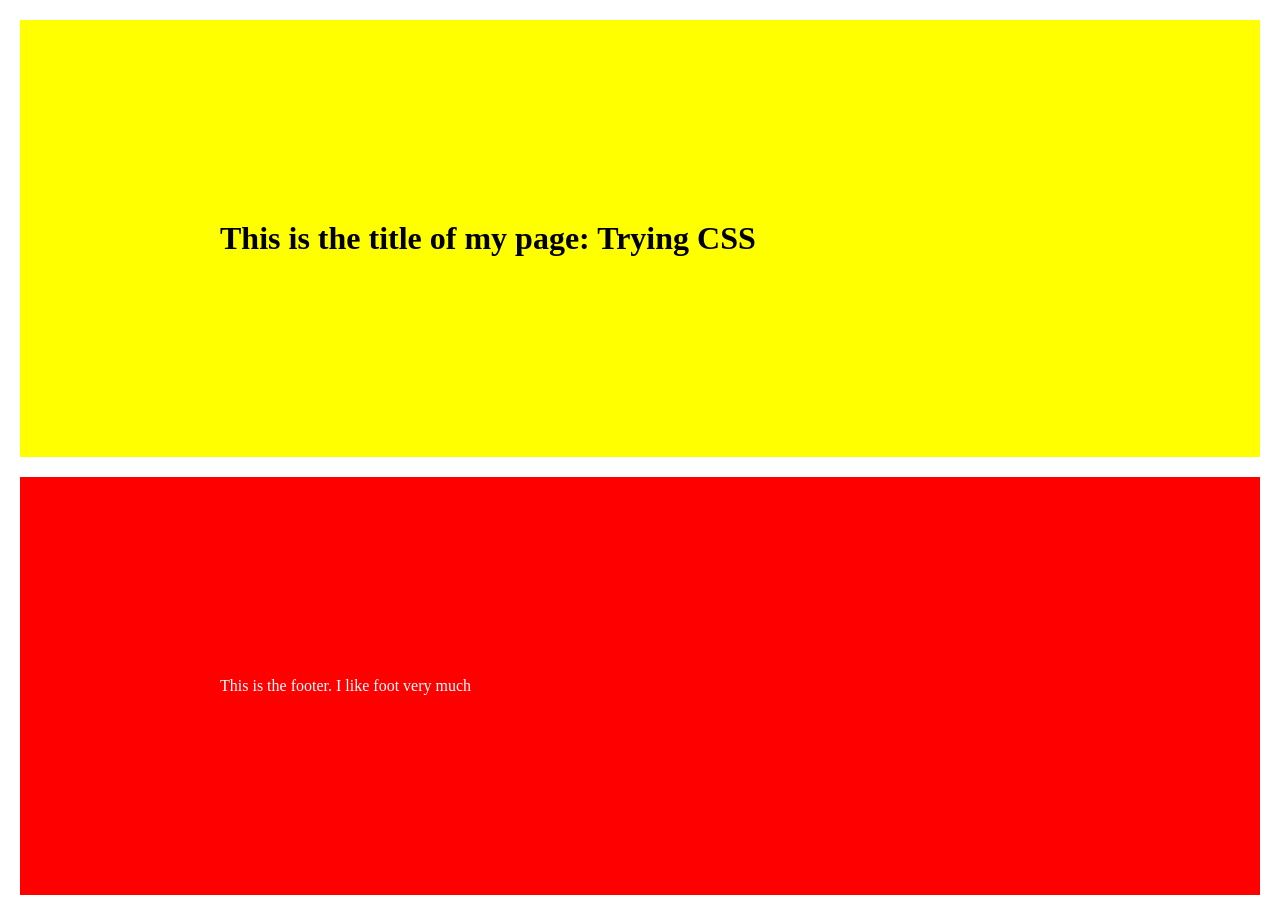
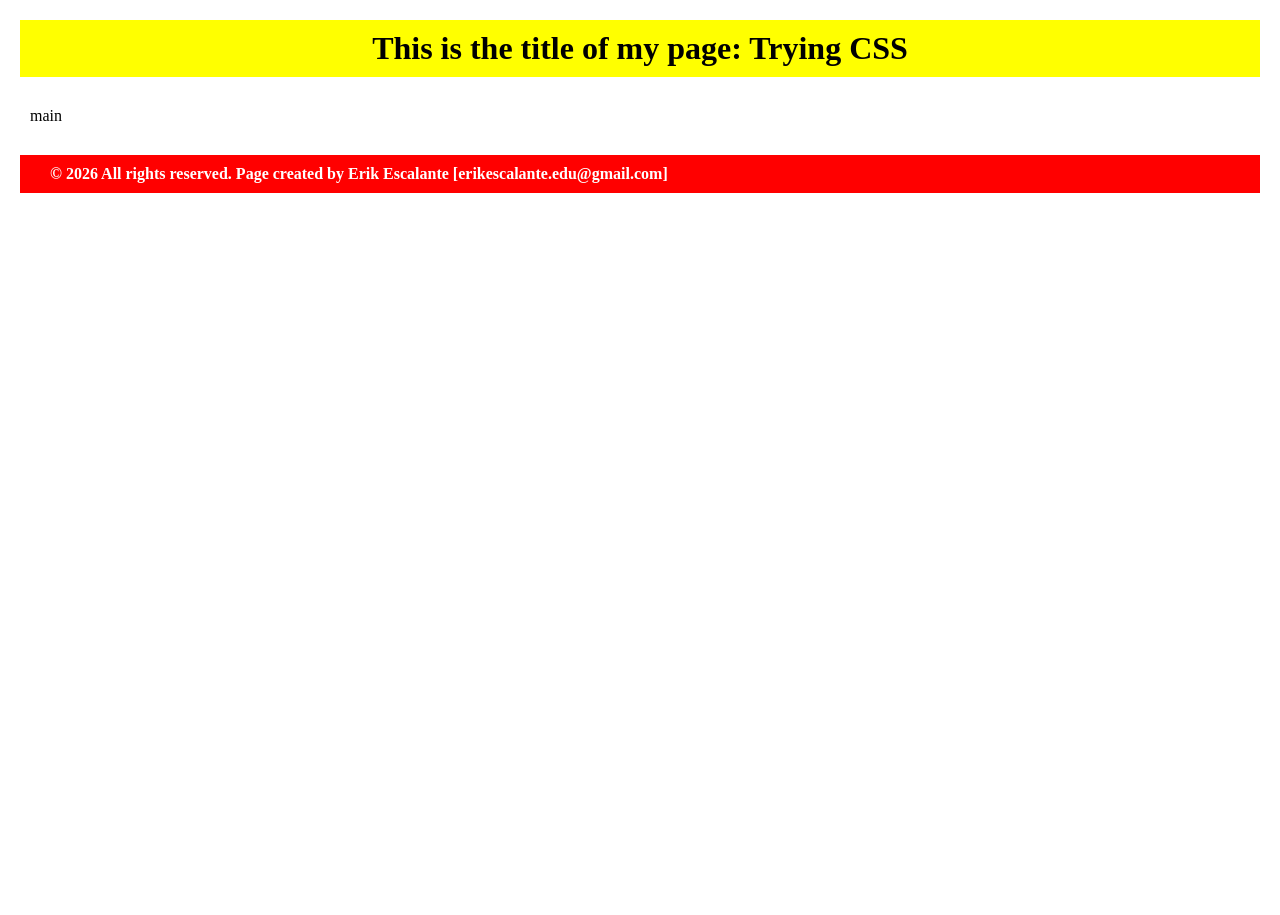
Before and after one commit to erikescalante/basic-frontend-exercises, a plain HTML site: page practica4/index.html in a window 1280 px wide. After the commit the page ends 800 px from the top, so only its background shows below. Drawn offline with Linux system fonts and the light colour scheme.

Commit message:
practice 4 css init

```diff
--- a/practica4/index.html
+++ b/practica4/index.html
@@ -10,9 +10,11 @@
     <header>
         <h1>This is the title of my page: Trying CSS</h1>
     </header>
-    <main></main>
+    <main>
+        <p>main</p>
+    </main>
     <footer>
-        <p>This is the footer. I like foot very much</p>
+        <p>© 2026 All rights reserved. Page created by Erik Escalante [erikescalante.edu@gmail.com]</a></p>
     </footer>
 </body>
 </html>
--- a/practica4/styles.css
+++ b/practica4/styles.css
@@ -1,20 +1,38 @@
 * {
     margin: 0;
     padding: 0;
-    box-sizing: 0;
+    box-sizing: border-box;
 }
 
+html{
+    font-size: 62.5%;
+}
+
+body{
+    background: white;
+}
 header {
     background-color: yellow;
-    font-size: 16px;
-    margin: 20px;
-    padding: 200px;
+    font-size: 1.6rem;
+    border: 50px;
+    border-color: black;
+    padding: 1rem 3rem;
+    margin: 2rem;
+    text-align: center;
+    font-weight: bold;
+}
+
+main{
+    font-size: 1.6rem;
+    flex-wrap: 1;
+    padding: 1rem 3rem;
 }
 
 footer {
     background-color: red;
     color: white;
     font-size: 16px;
+    font-weight: bold;
     margin: 20px;
-    padding: 200px;
+    padding: 1rem 3rem;
 }
```
